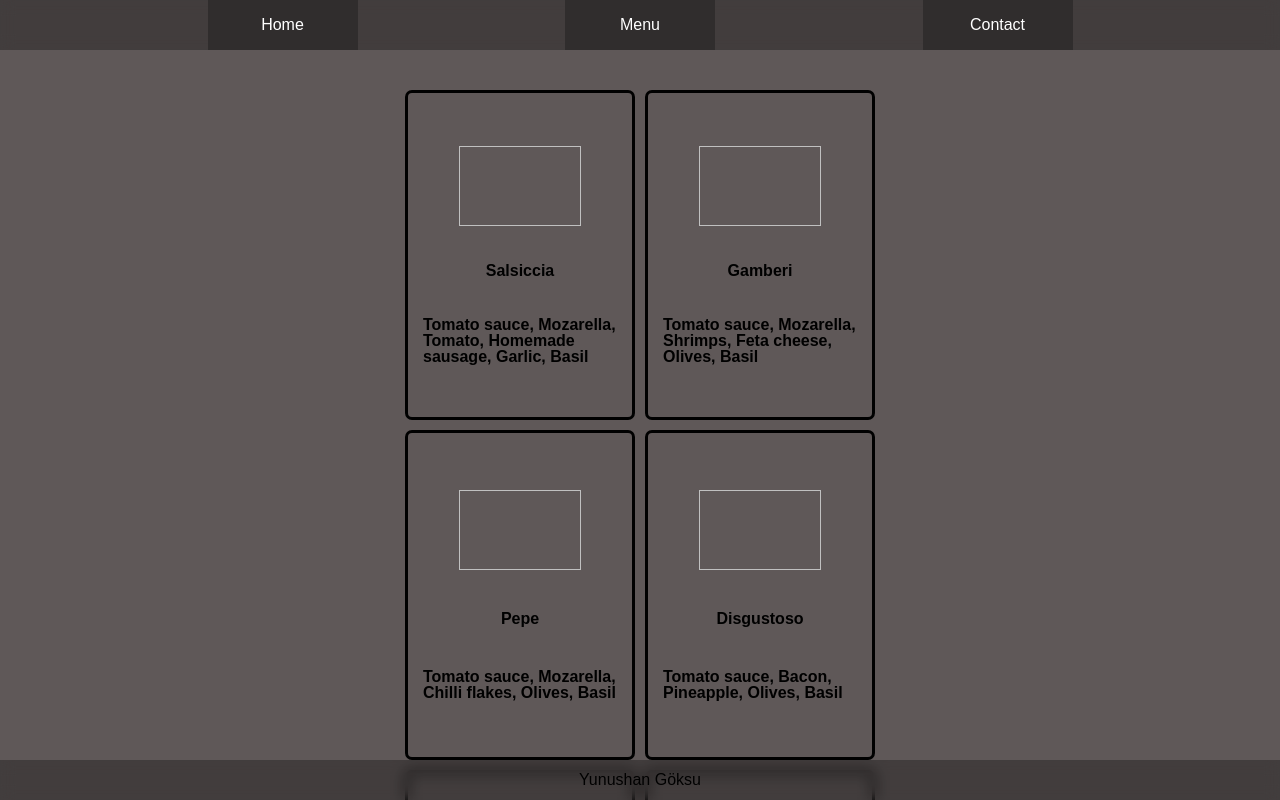
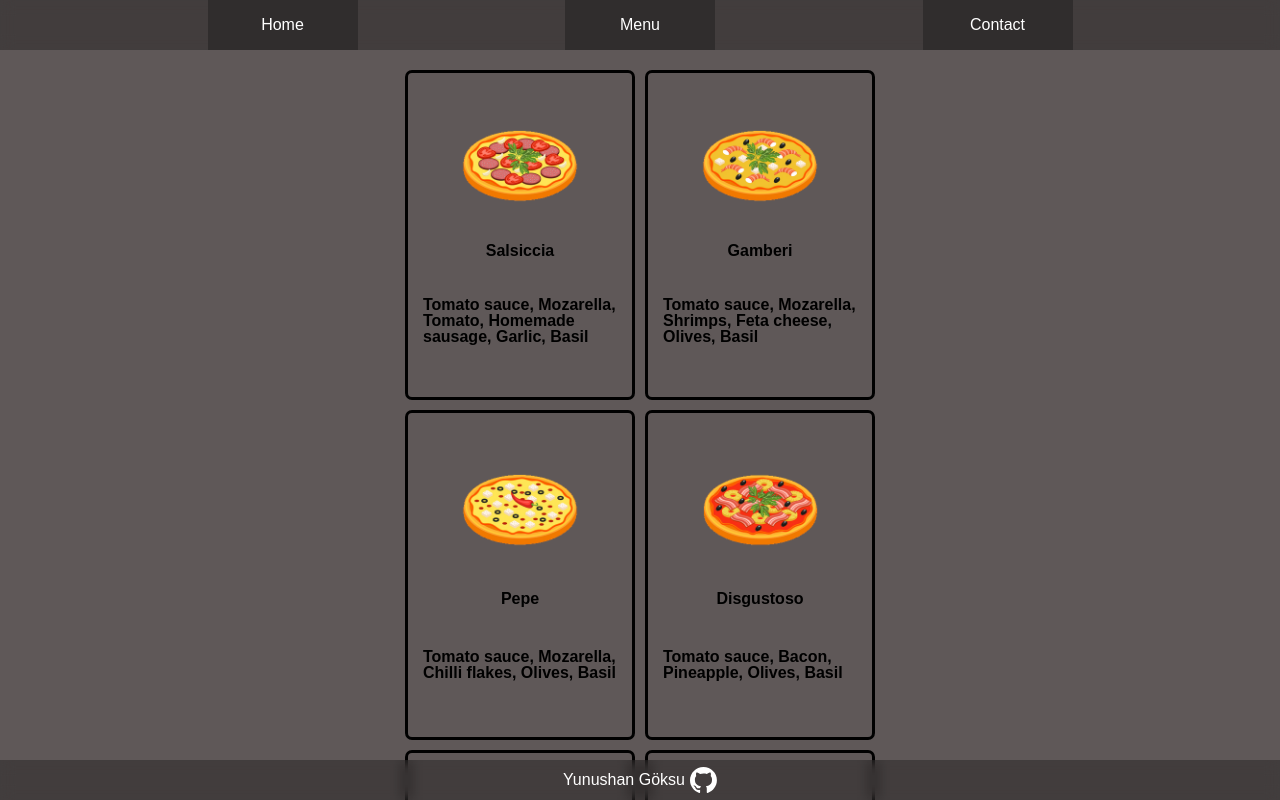
Before and after one commit to yunushangoksu/restaurant-page, a website built with webpack: page index.html in a window 1280 px wide. Both pictures are taken after a click on the element "Menu". Shown: the top 800 px of the page. Built offline with nearby package versions, Linux system fonts and the light colour scheme.

Commit message:
fixed webpack img configuration and finalized

```diff
--- a/src/pages/contact.js
+++ b/src/pages/contact.js
@@ -1,5 +1,5 @@
 import "../styles/contact.css";
-
+import restaurantLocation from "../assets/restaurant-location.png";
 const contact = () => {
   const contentScreen = document.querySelector("#contentScreen");
 
@@ -14,9 +14,11 @@ const contact = () => {
   contactCard.innerHTML = `
   <p>📞 123 456 789</p>
   <p>🏠 Hollywood Boulevard 42, Los Angeles, USA</p>
-  <img width='600' height='400'>
+  <img width='600' height='400' id='location'>
   `;
   contact.appendChild(contactCard);
+  const locationImg = document.querySelector("#location");
+  locationImg.src = restaurantLocation;
 };
 
 export default contact;
--- a/src/pages/home.js
+++ b/src/pages/home.js
@@ -1,5 +1,6 @@
 import "../styles/home.css";
-import chefImage from "../images/chef.png";
+import chefImage from "../assets/chef.png";
+
 const home = () => {
   const contentScreen = document.querySelector("#contentScreen");
 
@@ -14,10 +15,13 @@ const home = () => {
   homeCard.innerHTML = `
   <p>Best pizza in your country</p>
   <p>Made with passion since 1908</p>
-  <img width='300' height='300' href='${chefImage}'>
+  <img width='300' height='300' alt="chef" id='chefImg'>
   <p>Order online or visit us!</p>
   `;
   home.appendChild(homeCard);
+
+  const homeImage = document.querySelector("#chefImg");
+  homeImage.src = chefImage;
 };
 
 export default home;
--- a/src/pages/layout.js
+++ b/src/pages/layout.js
@@ -1,4 +1,5 @@
 import "../styles/layout.css";
+import gitLogo from "../assets/github-mark-white.svg";
 
 const layout = () => {
   const body = document.querySelector("#content");
@@ -38,8 +39,16 @@ const layout = () => {
 
   const footer = document.createElement("div");
   footer.setAttribute("id", "footer");
-  footer.textContent = "Yunushan Göksu";
+  const gitLink = document.createElement("a");
+  gitLink.textContent = "Yunushan Göksu";
+  gitLink.setAttribute("href", "https://github.com/yunushangoksu");
+  gitLink.setAttribute("id", "gitLink");
+  const githubLogo = document.createElement("img");
+  githubLogo.setAttribute("id", "gitLogo");
+  githubLogo.src = gitLogo;
   body.appendChild(footer);
+  footer.appendChild(gitLink);
+  footer.appendChild(githubLogo);
 };
 
 export default layout;
--- a/src/pages/menu.js
+++ b/src/pages/menu.js
@@ -1,48 +1,48 @@
 import "../styles/menu.css";
+import salsiccia from "../assets/salsiccia.png";
+import pomodoro from "../assets/pomodoro.png";
+import pepe from "../assets/pepe.png";
+import gamberi from "../assets/gamberi.png";
+import disgustoso from "../assets/disgustoso.png";
+import crema from "../assets/crema.png";
+import colorato from "../assets/colorato.png";
+import carne from "../assets/carne.png";
 
 const pizzas = [
   {
     name: "Salsiccia",
     description:
       "Tomato sauce, Mozarella, Tomato, Homemade sausage, Garlic, Basil",
-    img: "../asset/salsiccia.png",
   },
   {
     name: "Gamberi",
     description: "Tomato sauce, Mozarella, Shrimps, Feta cheese, Olives, Basil",
-    img: "../asset/gamberi.png",
   },
   {
     name: "Pepe",
     description: "Tomato sauce, Mozarella, Chilli flakes, Olives, Basil",
-    img: "../asset/pepe.png",
   },
   {
     name: "Disgustoso",
     description: "Tomato sauce, Bacon, Pineapple, Olives, Basil",
-    img: "../asset/disgustoso.png",
   },
   {
     name: "Colorato",
     description: "Tomato sauce, Mozarella, Onion, Pepper, Champignons, Basil",
-    img: "../asset/colorato.png",
   },
   {
     name: "Pomodoro",
     description: "Tomato sauce, Mozarella, Tomato, Onion, Feta cheese, Chilli",
-    img: "../asset/pomodoro.png",
   },
   {
     name: "Crema",
     description:
       "White sauce, Mozarella, Shrimps, Salmon, Pineapple, Olives, Basil",
-    img: "../asset/crema.png",
   },
   {
     name: "Carne",
     description:
       "Tomato sauce, Mozarella, Homemade sausage, Bacon, Garlic, Pepper, Chilli",
-    img: "../asset/carne.png",
   },
 ];
 
@@ -60,12 +60,29 @@ const menu = () => {
 
   for (let i = 0; i < pizzas.length; i++) {
     menuCard.innerHTML = `
-    <img href='${pizzas[i].img}' width='122' height='80'>
+    <img id='pizza${i}' width='122' height='80'>
     <p>${pizzas[i].name}</p>
     <p>${pizzas[i].description}</p>
     `;
     menu.appendChild(menuCard.cloneNode(true));
   }
+
+  const pizza0 = document.querySelector("#pizza0");
+  pizza0.src = salsiccia;
+  const pizza1 = document.querySelector("#pizza1");
+  pizza1.src = gamberi;
+  const pizza2 = document.querySelector("#pizza2");
+  pizza2.src = pepe;
+  const pizza3 = document.querySelector("#pizza3");
+  pizza3.src = disgustoso;
+  const pizza4 = document.querySelector("#pizza4");
+  pizza4.src = colorato;
+  const pizza5 = document.querySelector("#pizza5");
+  pizza5.src = pomodoro;
+  const pizza6 = document.querySelector("#pizza6");
+  pizza6.src = crema;
+  const pizza7 = document.querySelector("#pizza7");
+  pizza7.src = carne;
 };
 
 export default menu;
--- a/src/styles/layout.css
+++ b/src/styles/layout.css
@@ -42,8 +42,10 @@
 #footer {
   font-family: "Montserrat", sans-serif;
   background-color: rgba(0, 0, 0, 0.3);
+  color: white;
   backdrop-filter: blur(7px);
   display: flex;
+  gap: 5px;
   justify-content: center;
   align-items: center;
   position: fixed;
@@ -51,3 +53,12 @@
   width: 100%;
   height: 40px;
 }
+
+#gitLink {
+  color: white;
+  text-decoration: none;
+}
+
+#gitLogo {
+  width: 27px;
+}
--- a/src/styles/menu.css
+++ b/src/styles/menu.css
@@ -3,7 +3,8 @@
   flex-wrap: wrap;
   justify-content: center;
 
-  padding-top: 90px;
+  padding-top: 70px;
+  padding-bottom: 70px;
 
   gap: 10px;
   width: 100%;
--- a/webpack.config.js
+++ b/webpack.config.js
@@ -33,10 +33,6 @@ const config = {
         test: /\.css$/i,
         use: ["style-loader", "css-loader"],
       },
-      {
-        test: /\.(jpe?g|png|svg)$/,
-        use: ["file-loader"],
-      },
 
       // Add your rules for custom modules here
       // Learn more about loaders from https://webpack.js.org/loaders/
```
Also changed, not shown: src/assets/carne.png (renamed from src/images/carne.png), src/assets/colorato.png (renamed from src/images/colorato.png), src/assets/crema.png (renamed from src/images/crema.png), src/assets/disgustoso.png (renamed from src/images/disgustoso.png), src/assets/gamberi.png (renamed from src/images/gamberi.png), src/assets/github-mark-white.svg (added), src/assets/pepe.png (renamed from src/images/pepe.png), src/assets/pomodoro.png (renamed from src/images/pomodoro.png), src/assets/restaurant-location.png (renamed from src/images/restaurant-location.png), src/assets/salsiccia.png (renamed from src/images/salsiccia.png), 2 other files.
